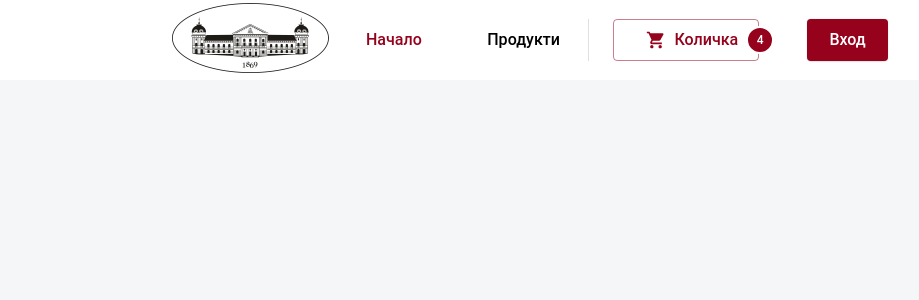
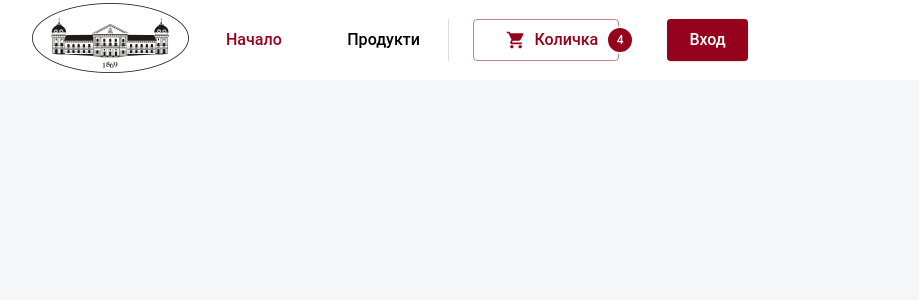
Before and after one commit to MihailDimitrov1235/shop, a React (Create React App) app in the folder client/: page /home in a window 1280 px wide. Shown: the top 300 px of the page, without its empty margins (292-1211 px from the left). Built offline with nearby package versions, Linux system fonts and the light colour scheme.

Commit message:
fix navbar center problem

```diff
--- a/client/src/components/Navbar/Navbar.js
+++ b/client/src/components/Navbar/Navbar.js
@@ -22,10 +22,10 @@ const Navbar = (props) => {
     return (
         <AppBar
             elevation={0}
-            sx={{ py: 1, px: 55 }}
+            sx={{ py: 1 }}
             {...props}
         >
-            <Toolbar sx={{ height: 64, display: 'flex', justifyContent: 'space-between' }}>
+            <Toolbar sx={{ height: 64, display: 'flex', justifyContent: 'space-between', mx: '300px' }}>
                 <RouterLink to="/">
                     <Logo />
                 </RouterLink>
```
